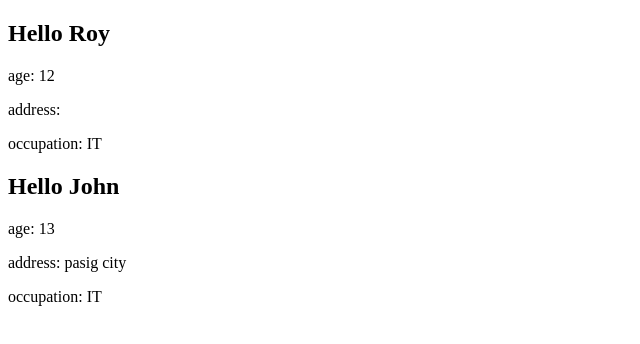
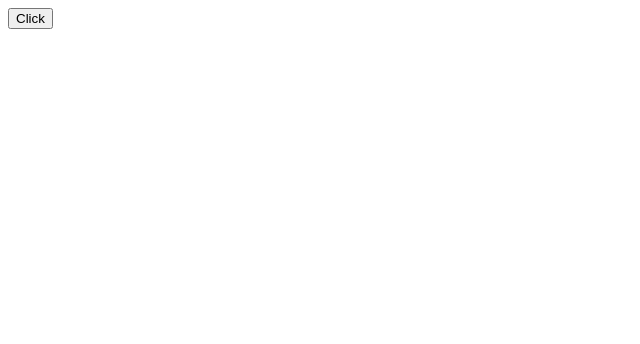
Before and after one commit to zannager/react-vite-batch50, a React (Vite) app: page / in a window 1280 px wide. Shown: the top 344 px of the page, without its empty margins (0-640 px from the left). Built offline with nearby package versions, Linux system fonts and the light colour scheme.

Commit message:
state, useState, className, style

```diff
--- a/src/App.css
+++ b/src/App.css
@@ -40,3 +40,7 @@
 .read-the-docs {
   color: #888;
 } */
+
+.test {
+  background-color: red;
+}
--- a/src/App.jsx
+++ b/src/App.jsx
@@ -1,13 +1,15 @@
 
 import './App.css'
-import MyComponent from './components/my-component'
+// import MyComponent from './components/my-component'
+import Counter from './components/count'
 
 function App() {
 
   return (
     <>
-      <MyComponent name="Roy" age={12}/>
-      <MyComponent name="John" age={13} address="pasig city"/>
+      {/* <MyComponent name="Roy" age={12}/>
+      <MyComponent name="John" age={13} address="pasig city"/> */}
+      <Counter />
     </>
   )
 }
--- /dev/null
+++ b/src/components/count.jsx
@@ -0,0 +1,18 @@
+import { useState } from "react";
+const Counter = () => {
+    const [count, setCount] = useState(0)
+
+    const handleClick = () => setCount(count + 1)
+    // const styles = {
+    //     backgroundColor: 'red'
+    // }
+    return (
+        <div>
+            {/* <p className="test">count: {count}</p> */}
+            {/* <p style={{backgroundColor: "green"}}>count: {count}</p> */}
+            <button onClick={handleClick}>Click</button>
+        </div>
+     );
+}
+
+export default Counter;
--- a/src/components/my-component.jsx
+++ b/src/components/my-component.jsx
@@ -1,4 +1,5 @@
 const MyComponent = ({name, age, address, occupation="IT"}) => {
+    if(!name) throw "name is required"
     return (
         <>
             <h2>Hello {name}</h2>
```
